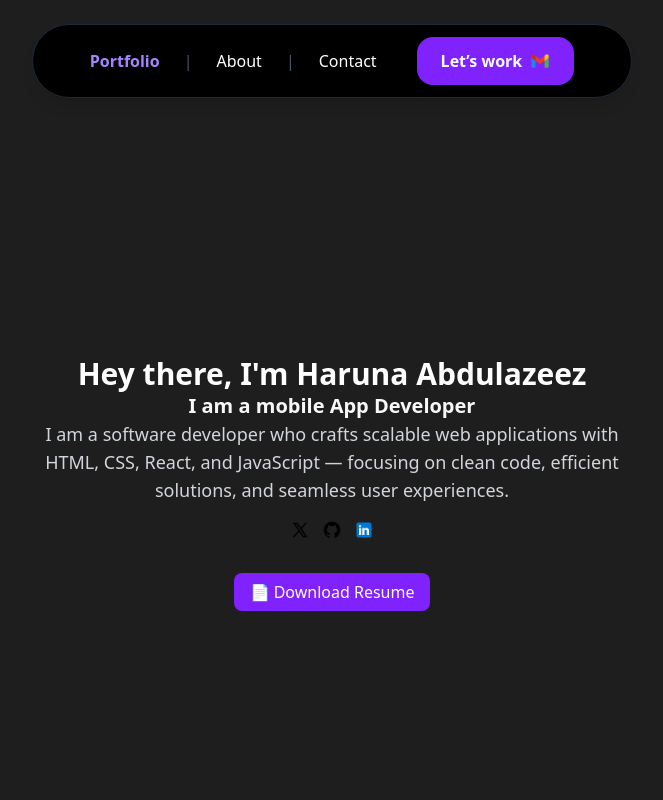
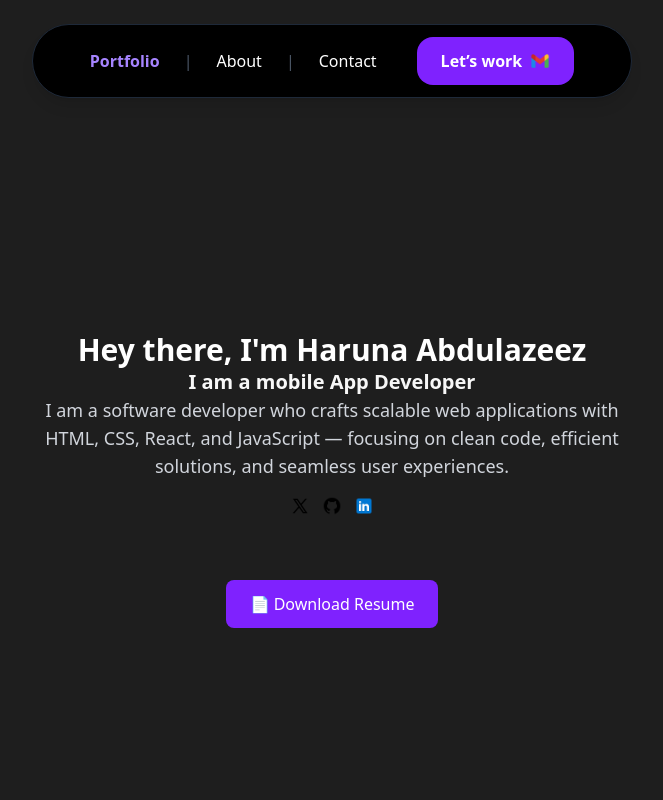
Before and after one commit to Zeez09/portfolio, a React (Vite) app: page / in a window 1280 px wide. Shown: the top 800 px of the page, without its empty margins (308-971 px from the left). Built offline with nearby package versions, Linux system fonts and the light colour scheme.

Commit message:
pushed new updates

```diff
--- a/src/App.jsx
+++ b/src/App.jsx
@@ -237,13 +237,14 @@ useEffect(() => {
       <img src={linkedin} alt="LinkedIn" className="h-5 w-5 transition duration-300 hover:scale-125 hover:cursor-pointer" /></a>
     </div>
 
-    <a
-  href="/HARUNA ABDULAZEEZ OLORUNFEMI  updated.pdf"
+<a
+  href="/HARUNA ABDULAZEEZ OLORUNFEMI updated.pdf"
   download
-  className="bg-violet-600 text-white px-4 py-2 rounded-lg hover:bg-violet-700 transition mt-25"
+  className="bg-violet-600 text-white px-4 py-2 sm:px-6 sm:py-3 text-sm sm:text-base font-medium rounded-lg hover:bg-violet-700 transition-all duration-300 mt-6 inline-block text-center w-full sm:w-auto"
 >
   📄 Download Resume
 </a>
+
 
   </div>
 </section>
```
